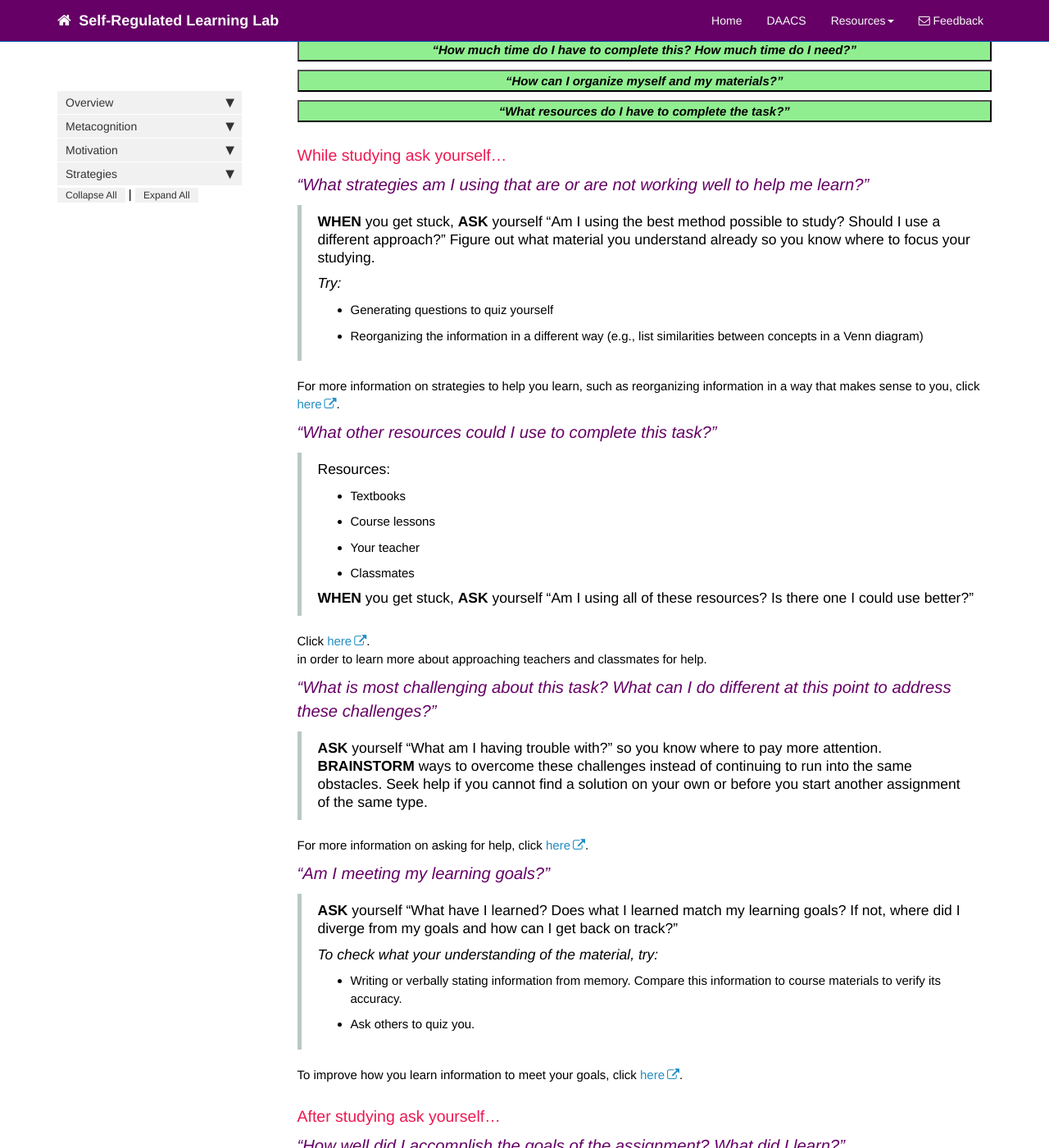
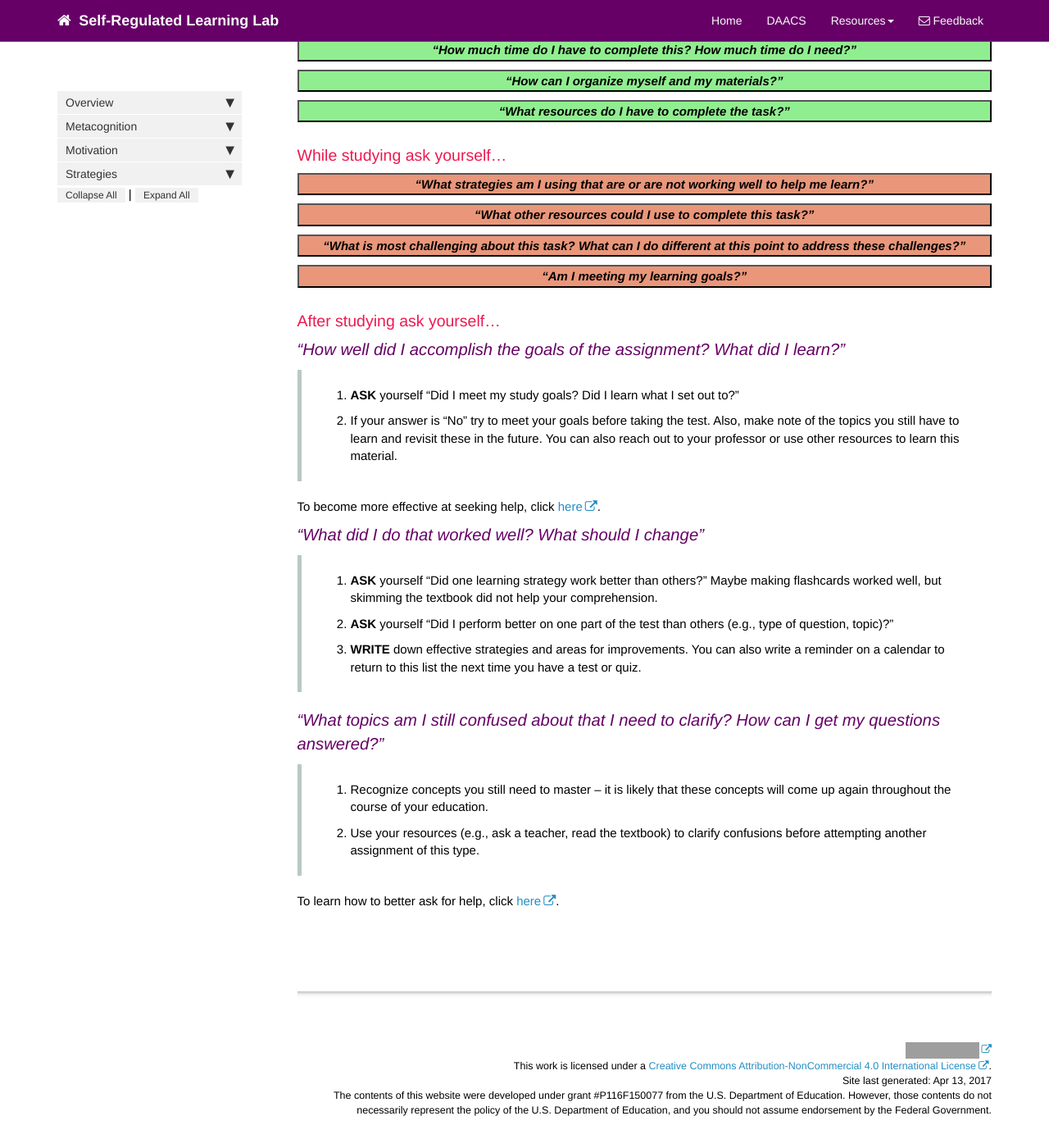
Before and after one commit to dfranklin02/SRL, a Jekyll site: the page built from docs/pages/metacognition/metacognition_recommendations_studying.md, in a window 1280 px wide and 1400 px high, scrolled down 399 px. Shown: the whole window at 82% size. Built offline with Jekyll 4.4.1, drawn with Linux system fonts in a browser that asks for light colours; nearby versions of some CDN libraries; comment, search, counter and statistics services are not loaded; grey boxes are pictures that could not be loaded.

Commit message:
Update metacognition_recommendations_studying.md

```diff
--- a/docs/pages/metacognition/metacognition_recommendations_studying.md
+++ b/docs/pages/metacognition/metacognition_recommendations_studying.md
@@ -96,44 +96,79 @@ When writing a paper, it may be useful to consult multiple sources on a topic (e
 
 ### While studying ask yourself...
 
-<p class='question'>“What strategies am I using that are or are not working well to help me learn?”</p>
+  <button data-toggle="collapse" data-target="#studyingduring1" style="background-color:DarkSalmon; width:100%"><b><i>“What strategies am I using that are or are not working well to help me learn?”</i></b></button>
 
-> **WHEN** you get stuck, **ASK** yourself “Am I using the best method possible to study? Should I use a different approach?” Figure out what material you understand already so you know where to focus your studying.
->
-> *Try:*
-> -   Generating questions to quiz yourself
-> -   Reorganizing the information in a different way (e.g., list similarities between concepts in a Venn diagram)
+<div id="studyingduring1" class="collapse">
+<b> WHEN</b> you get stuck, <b> ASK</b> yourself "Am I using the best method possible to study? Should I use a different approach?" Figure out what material you understand already so you know where to focus your studying.
+<br>
+<br>
+Try:
+<ul>
+<li>Generating questions to quiz yourself</li>
+<li>Reorganizing the information in a different way (e.g., list similarities between concepts in a Venn diagram)</li>
+</ul>
+<br>
+<br>
+For more information on strategies to help you learn, such as reorganizing information in a way that makes sense to you, <a href="http://srl.daacs.net/strategies.html">click here.</a>
+<br>
+<br>
+</div>
 
-For more information on strategies to help you learn, such as reorganizing information in a way that makes sense to you, click <a href="http://srl.daacs.net/strategies.html">here</a>.<br>
+<button data-toggle="collapse" data-target="#studyingduring2" style="background-color:DarkSalmon; width:100%"><b><i>“What other resources could I use to complete this task?”</i></b></button>
 
-<p class='question'>“What other resources could I use to complete this task?”</p>
+<div id="studyingduring2" class="collapse">
+Resources:
+<ul>
+<li> Textbooks </li>
+<li> Course lessons </li>
+<li> Teachers </li>
+<li> Classmates </li>
+</ul>
+<b> WHEN </b>you get stuck, <b> ASK </b>yourself "Am I using all of these resources? Is there one I could use better?"
+<br>
+<br>
+<a href="http://srl.daacs.net/help_seeking.html"> Click here</a> in order to learn more about approaching teachers and classmates for help.
+<br>
+<br>
+</div>
 
-> Resources:
-> - Textbooks
-> - Course lessons
-> - Your teacher
-> - Classmates
->
-> **WHEN** you get stuck, **ASK** yourself “Am I using all of these resources? Is there one I could use better?”
+<button data-toggle="collapse" data-target="#studyingduring3" style="background-color:DarkSalmon; width:100%"><b><i>“What is most challenging about this task? What can I do different at this point to address these challenges?”</i></b></button>
 
-Click <a href="http://srl.daacs.net/help_seeking.html">here</a>.<br>in order to learn more about approaching teachers and classmates for help.
+<div id="studyingduring3" class="collapse">
+<b>ASK</b> yourself "What am I having trouble with?" so you know where to pay more attention.
+<br>
+<br>
+<b>BRAINSTORM</b> ways to overcome these challenges instead of continuing to run into the same obstacles. Seek help if you cannot find a solution on your own or before you start another assignment of the same type.
+<br>
+<br>
+For more information on asking for help, <a href="http://srl.daacs.net/help_seeking.html">click here</a>
+<br>
+<br>
+</div>
 
-<p class='question'>“What is most challenging about this task? What can I do different at this point to address these challenges?”</p>
+<button data-toggle="collapse" data-target="#studyingduring4" style="background-color:DarkSalmon; width:100%"><b><i>“Am I meeting my learning goals?”</i></b></button>
 
-> **ASK** yourself “What am I having trouble with?” so you know where to pay more attention.
-> **BRAINSTORM** ways to overcome these challenges instead of continuing to run into the same obstacles. Seek help if you cannot find a solution on your own or before you start another assignment of the same type.
+<div id="studyingduring4" class="collapse">
+<b>ASK</b> yourself “What have I learned? Does what I learned match my learning goals? If not, where did I diverge from my goals and how can I get back on track?”
+<br>
+<br>
+To check your understanding of the material, try:
+<ul>
+<li>Writing or verbally stating information from memory. Compare this information to course materials to verify its accuracy.</li>
+<li>Ask others to quiz you.</li>
+</ul>
+To improve how you learn information to meet your goals,<a href="http://srl.daacs.net/understanding.html"> click here.</a>
+<br>
+<br>
+</div>
 
-For more information on asking for help, click <a href="http://srl.daacs.net/help_seeking.html">here</a>.<br>
 
-<p class='question'>“Am I meeting my learning goals?”</p>
 
-> **ASK** yourself “What have I learned? Does what I learned match my learning goals? If not, where did I diverge from my goals and how can I get back on track?”
->
-> *To check what your understanding of the material, try:*
-> - Writing or verbally stating information from memory. Compare this information to course materials to verify its accuracy.
-> - Ask others to quiz you.
 
-To improve how you learn information to meet your goals, click <a href="http://srl.daacs.net/understanding.html">here</a>.<br>
+
+
+
+
 
 ### After studying ask yourself...
 
```
